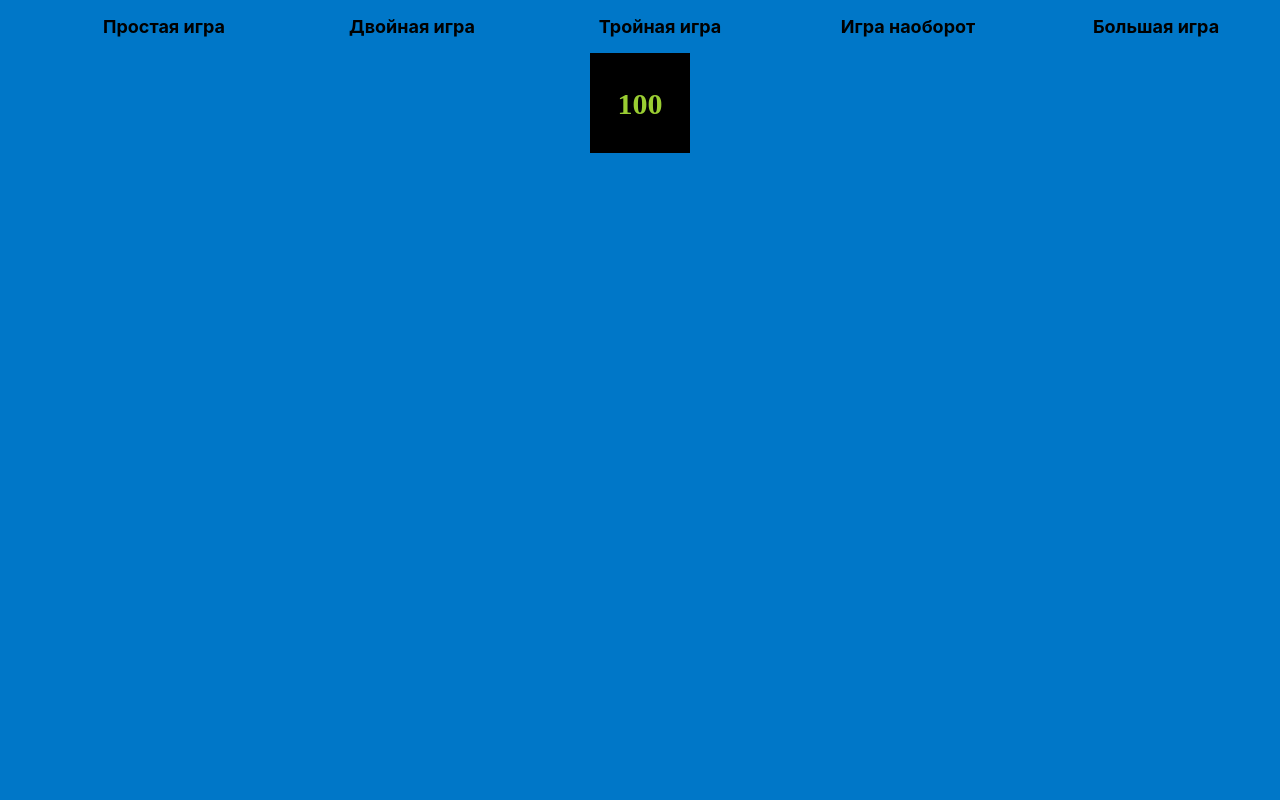
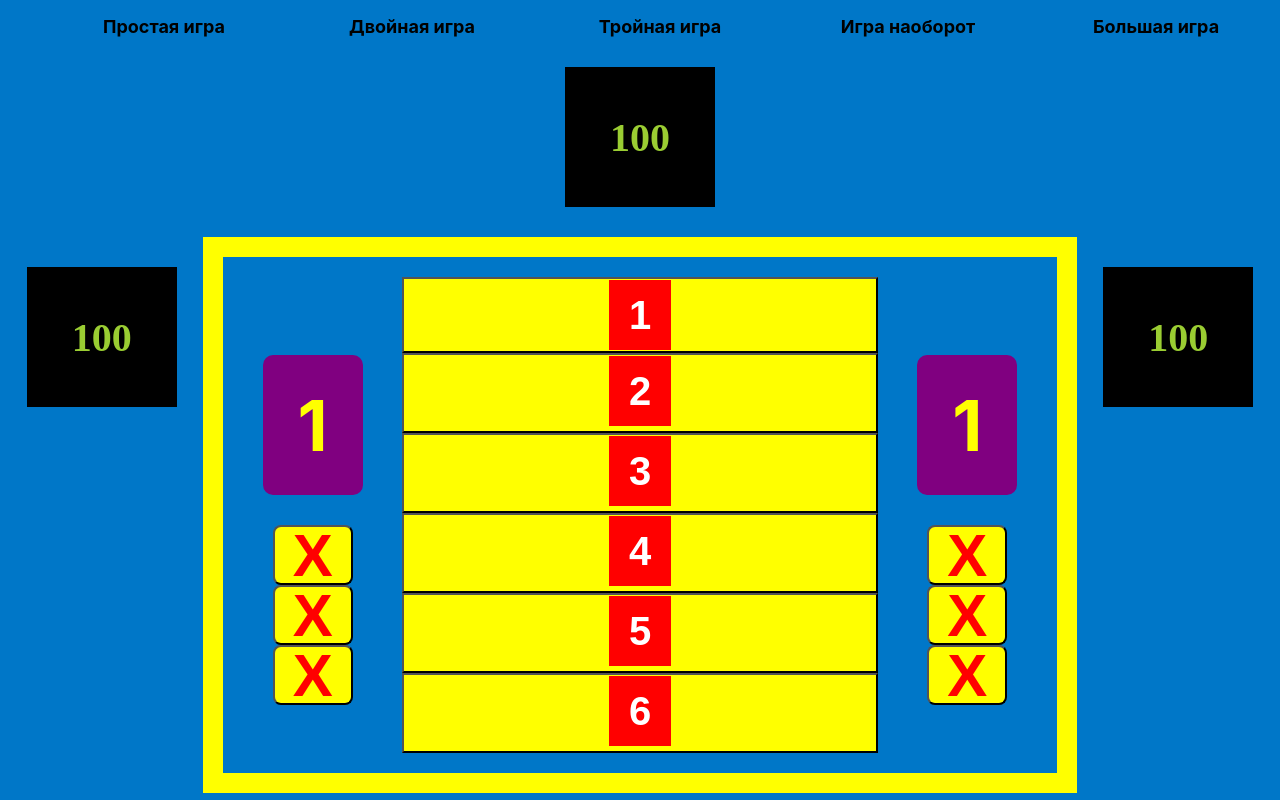
Before and after one commit to helly-15/100k1, a React (Create React App) app: page / in a window 1280 px wide. Built offline with nearby package versions, Linux system fonts and the light colour scheme; the HTML template or start-up script is replaced by a standard one.

Commit message:
feat: add styles and components for replies and score

```diff
--- a/src/App.css
+++ b/src/App.css
@@ -1,8 +1,3 @@
 .App {
   text-align: center;
 }
-.round-wrapper{
-  display: flex;
-  align-items: center;
-  justify-content: center;
-}
--- a/src/App.js
+++ b/src/App.js
@@ -1,26 +1,16 @@
 import './App.css';
 import {Navbar} from "./components/navbar/Navbar";
-import {RoundScore} from "./components/roundScore/RoundScore";
+import {RoundWrapper} from "./screen/round-wrapper/RoundWrapper";
 
 const roundsNames = ['Простая игра', ' Двойная игра', 'Тройная игра', 'Игра наоборот', 'Большая игра']
+
 
 function App() {
     return (
         <div className="App">
             <Navbar roundsNames={ roundsNames }/>
 
-            <main className={'round-wrapper'}>
-                <RoundScore score={ 100 }/>
-                <aside>
-
-                </aside>
-                <body>
-
-                </body>
-                <aside>
-
-                </aside>
-            </main>
+            <RoundWrapper/>
             <footer>
 
             </footer>
--- /dev/null
+++ b/src/components/mistakes-counter/MistakesCounter.js
@@ -0,0 +1,17 @@
+import './MistakesCounter.scss';
+
+const classnameRoot = 'mistakes-counter';
+const numberOfMistakes = 3;
+
+export const MistakesCounter = () => {
+    return <div className={ classnameRoot }>
+        <div className={ classnameRoot + '__round-icon' }>
+            { 1 }
+        </div>
+
+        { Array.apply(null, Array(numberOfMistakes)).map(mistakeButton => {
+           return <button className={ classnameRoot + '__cross-icon' }> X </button>
+        }) }
+
+    </div>
+}
--- /dev/null
+++ b/src/components/mistakes-counter/MistakesCounter.scss
@@ -0,0 +1,33 @@
+.mistakes-counter {
+    flex: 1;
+    display: flex;
+    flex-direction: column;
+    justify-content: center;
+    align-items: center;
+    &__round-icon {
+        width: 100px;
+        height: 140px;
+        border-radius: 10px;
+        background-color: purple;
+        color: yellow;
+        font-size: 70px;
+        display: flex;
+        justify-content: center;
+        align-items: center;
+        font-weight: 700;
+        margin: 30px 0;
+    }
+    &__cross-icon {
+        width: 80px;
+        height: 60px;
+        border-radius: 8px;
+        background-color: yellow;
+        color: red;
+        font-size: 60px;
+        font-weight: 700;
+        display: flex;
+        justify-content: center;
+        align-items: center;
+
+    }
+}
--- /dev/null
+++ b/src/components/question-list/RepliesList.js
@@ -0,0 +1,14 @@
+import './RepliesList.scss';
+
+const classnameRoot = 'replies-list';
+
+export const RepliesList = (props) => {
+    return <div className={ classnameRoot }>
+        { props.repliesForRound.map(reply => {
+            return <button className={ classnameRoot + '__reply' }>
+                <div className={ classnameRoot + '__reply_answer' }>{ reply } </div>
+            </button>
+        }) }
+
+    </div>
+}
--- /dev/null
+++ b/src/components/question-list/RepliesList.scss
@@ -0,0 +1,25 @@
+.replies-list {
+    padding: 10px;
+    flex: 3;
+    width: 100%;
+
+    &__reply + &__reply{
+        padding-bottom: 5px;
+    }
+    &__reply {
+        background-color: yellow;
+        display: flex;
+        margin: 0 auto;
+        width: 100%;
+        min-height: 70px;
+    }
+    &__reply_answer{
+        font-size: 40px;
+        line-height: 50px;
+        background-color: red;
+        font-weight: 700;
+        color: white;
+        margin: 0 auto;
+        padding: 10px 20px;
+    }
+}
--- /dev/null
+++ b/src/components/questions-board/QuestionsBoard.js
@@ -0,0 +1,15 @@
+import './QuestionsBoard.scss';
+import {MistakesCounter} from "../mistakes-counter/MistakesCounter";
+import {RepliesList} from "../question-list/RepliesList";
+
+const classnameRoot = 'questions-board';
+const repliesForRound = ['1', '2', '3', '4', '5', '6']
+
+export const QuestionsBoard = () => {
+    return <div className={ classnameRoot }>
+        <MistakesCounter/>
+        <RepliesList repliesForRound = {repliesForRound}/>
+        <MistakesCounter/>
+
+    </div>
+}
--- /dev/null
+++ b/src/components/questions-board/QuestionsBoard.scss
@@ -0,0 +1,7 @@
+.questions-board {
+    border: 20px solid yellow;
+    display: flex;
+    flex: 4;
+    box-sizing: border-box;
+    padding: 10px;
+}
--- a/src/components/roundScore/RoundScore.scss
+++ b/src/components/round-score/RoundScore.scss
@@ -1,13 +1,14 @@
 .round-score{
-    height: 100px;
+    height: 140px;
     background-color: black;
-    width: 100px;
+    width: 150px;
     color: yellowgreen;
     font-weight: 700;
-    font-size: 30px;
+    font-size: 40px;
     line-height: 35px;
     display: flex;
     align-items: center;
     justify-content: center;
     font-family: 'Press Start 2P', cursive;
+    margin: 30px auto;
 }
--- /dev/null
+++ b/src/screen/round-wrapper/RoundWrapper.js
@@ -0,0 +1,22 @@
+import {RoundScore} from "../../components/round-score/RoundScore";
+import {QuestionsBoard} from "../../components/questions-board/QuestionsBoard";
+import './RoundWrapper.scss';
+
+const classnameRoot = 'round-wrapper'
+
+
+export const RoundWrapper = () => {
+    return <main className={ classnameRoot }>
+        <RoundScore score={ 100 }/>
+        <div className={classnameRoot + '__questions-board_wrapper'}>
+            <aside className={classnameRoot + '__questions-board_team'}>
+                <RoundScore score={ 100 }/>
+            </aside>
+            <QuestionsBoard/>
+            <aside className={classnameRoot + '__questions-board_team'}>
+                <RoundScore score={ 100 }/>
+            </aside>
+        </div>
+
+    </main>
+}
--- /dev/null
+++ b/src/screen/round-wrapper/RoundWrapper.scss
@@ -0,0 +1,8 @@
+.round-wrapper{
+    &__questions-board_wrapper{
+        display: flex;
+    }
+    &__questions-board_team{
+        flex: 1;
+    }
+}
```
Also changed, not shown: src/components/round-score/RoundScore.js (renamed from src/components/roundScore/RoundScore.js).
